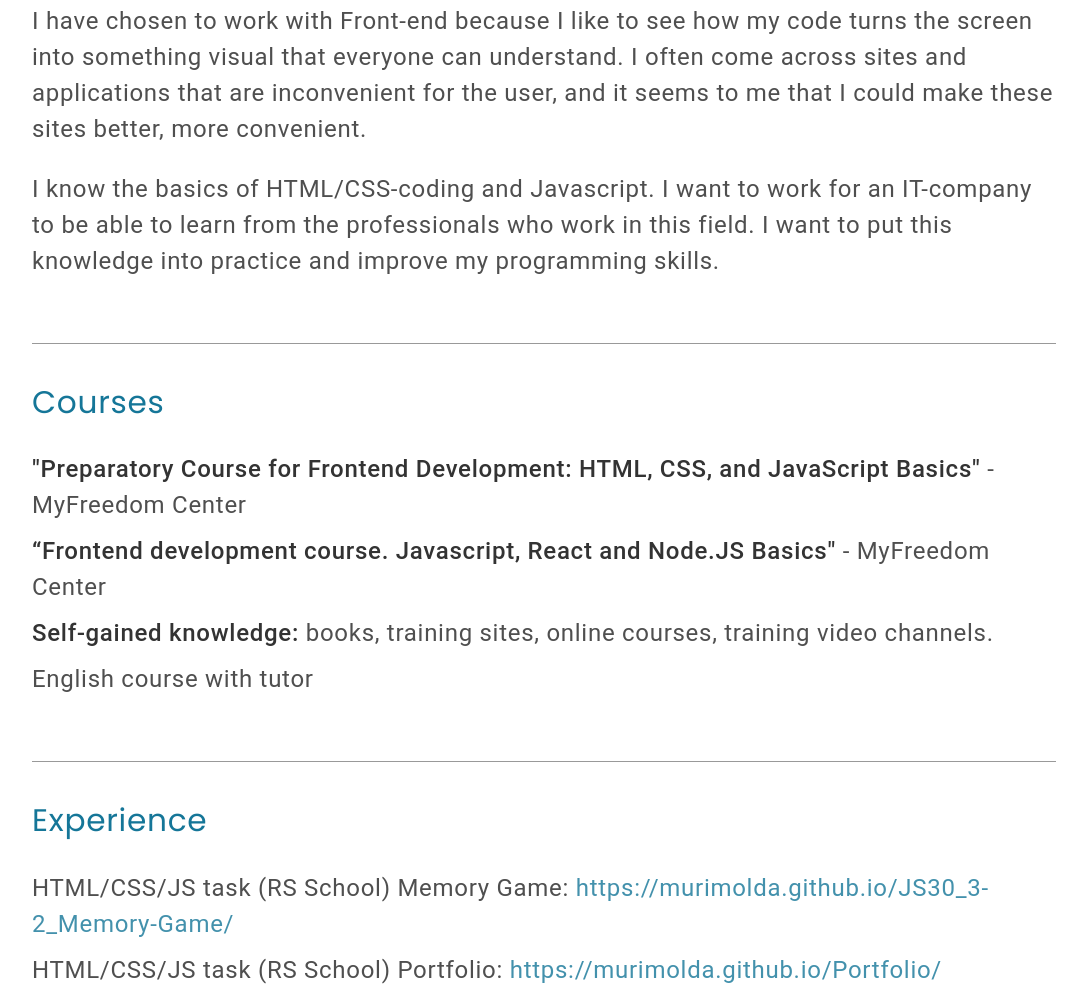
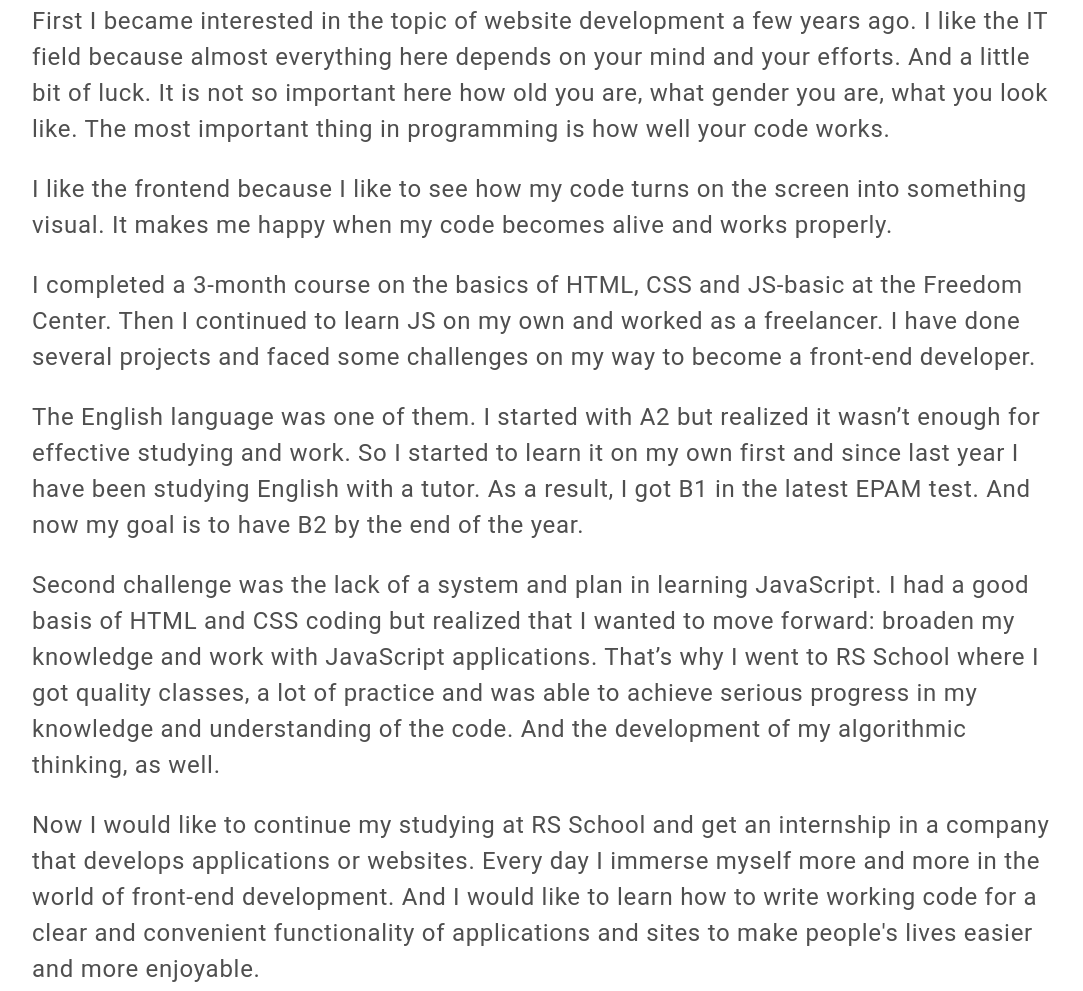
Before and after one commit to murimolda/rsschool-cv, a plain HTML site: page index.html in a window 1280 px wide. Shown: the part 2125-3116 px from the top of the page, without its empty margins (96-1179 px from the left). Drawn offline with Linux system fonts and the light colour scheme; a web font is replaced by a local one.

Commit message:
refactor: change self-introdaction text

```diff
--- a/index.html
+++ b/index.html
@@ -117,7 +117,7 @@
                             <li class="skills-list-item">JavaScript</li>
                             <li class="skills-list-item">Visual Studio, Sublime</li>
                             <li class="skills-list-item">Git, Github</li>
-                            <li class="skills-list-item">Figma, Zeplin, Adobe Photoshop</li>
+                            <li class="skills-list-item">Figma</li>
                         </ul>
                     </section>
                 </div>
@@ -125,17 +125,51 @@
                     <section class="section" id="about-me">
                         <h3 class="section-title">About Me</h3>
                         <p class="about-text">
-                            I have chosen to work with Front-end because I like to see how my code turns the
-                            screen into something visual that everyone can understand. I often
-                            come across sites and applications that are inconvenient for the
-                            user, and it seems to me that I could make these sites better,
-                            more convenient.
+                            First I became interested in the topic of website development
+                            a few years ago. I like the IT field because almost everything
+                            here depends on your mind and your efforts. And a little bit
+                            of luck. It is not so important here how old you are, what gender
+                            you are, what you look like. The most important thing in
+                            programming is how well your code works.
                         </p>
                         <p class="about-text">
-                            I know the basics of HTML/CSS-coding and Javascript. I want to
-                            work for an IT-company to be able to learn from the professionals
-                            who work in this field. I want to put this knowledge into practice
-                            and improve my programming skills.
+                            I like the frontend because I like to see how my code
+                            turns on the screen into something visual. It makes me happy
+                            when my code becomes alive and works properly.
+                        </p>
+                        <p class="about-text">
+                            I completed a 3-month course on the basics of HTML, CSS and
+                            JS-basic at the Freedom Center. Then I continued to learn JS
+                            on my own and worked as a freelancer. I have done several
+                            projects and faced some challenges on my way to becomе a
+                            front-end developer.
+                        </p>
+                        <p class="about-text">
+                            The English language was one of them. I started with A2
+                            but realized it wasn’t enough for effective studying and
+                            work. So I started to learn it on my own first and since
+                            last year I have been studying English with a tutor.
+                            As a result, I got B1 in the latest EPAM test. And now my
+                            goal is to have B2 by the end of the year.
+                        </p>
+                        <p class="about-text">
+                            Second challenge was the lack of a system and plan in
+                            learning JavaScript. I had a good basis of HTML and CSS
+                            coding but  realized that I wanted to move forward:
+                            broaden my knowledge and work with JavaScript applications.
+                            That’s why I went to RS School where I got quality classes,
+                            a lot of practice  and was able to achieve serious progress
+                            in my knowledge and understanding of the code. And the
+                            development of my algorithmic thinking, as well.
+                        </p>
+                        <p class="about-text">
+                            Now I would like to continue my studying at RS School
+                            and get an internship in a company that develops applications
+                            or websites. Every day I immerse myself more and more
+                            in the world of front-end development. And I would like to
+                            learn how to write working code for a clear and convenient
+                            functionality of applications and sites to make people's
+                            lives easier and more enjoyable.
                         </p>
                     </section>
                     <section class="section" id="courses">
```
